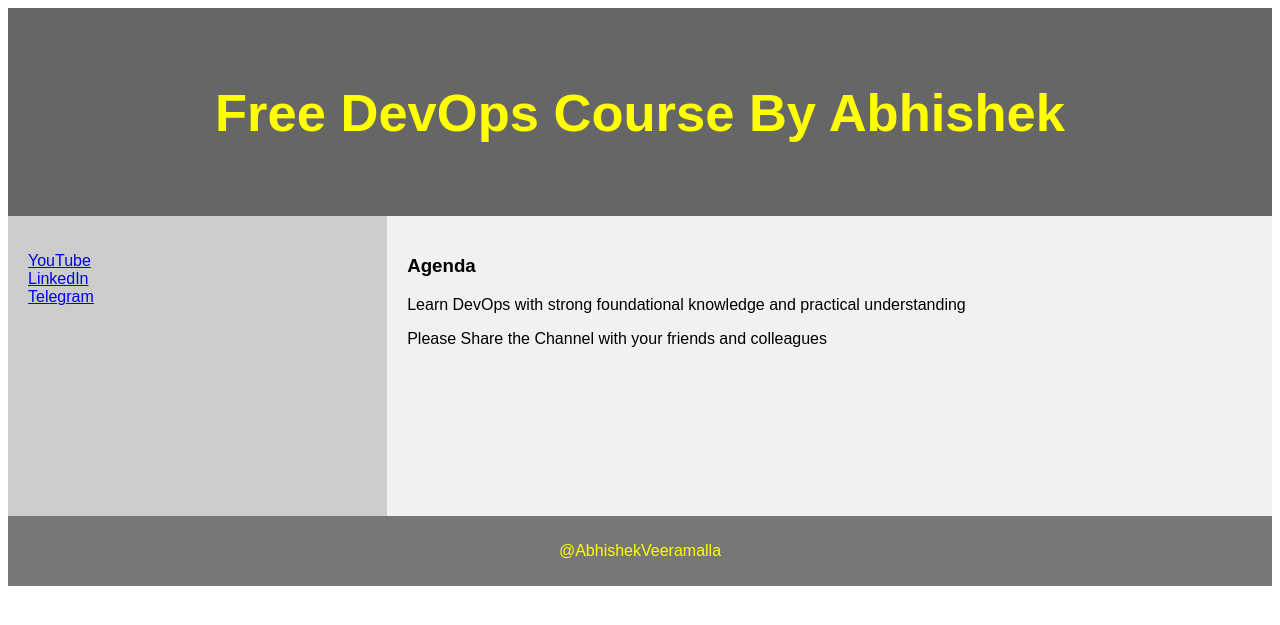
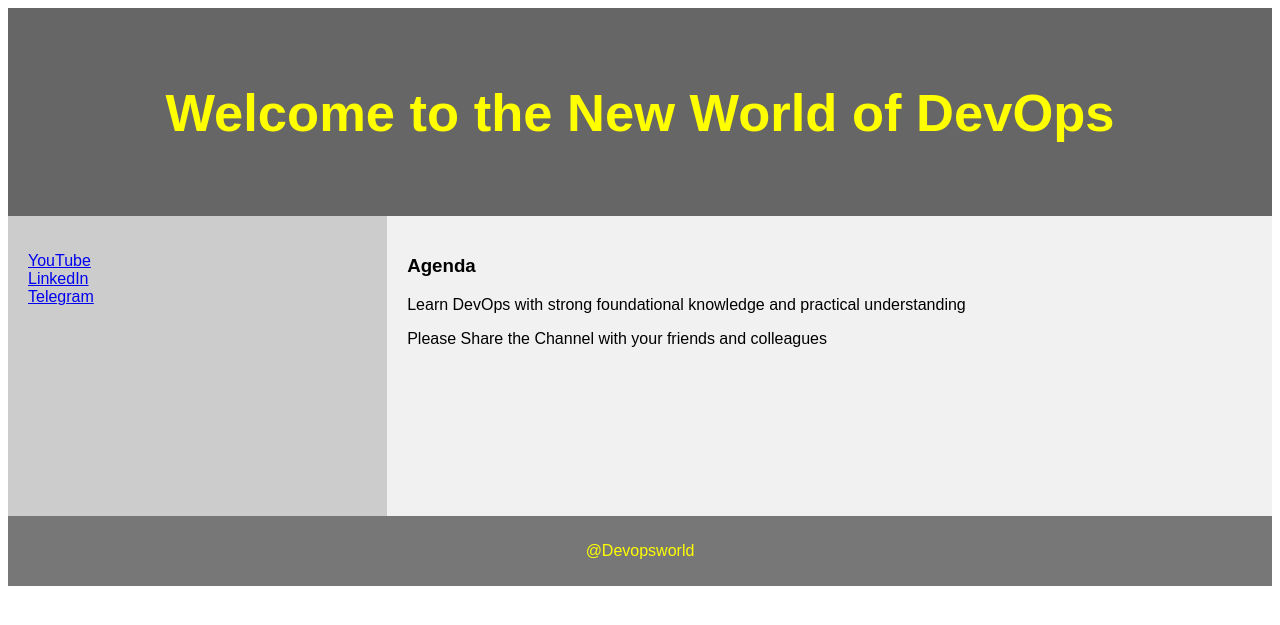
Before and after one commit to tubatiananya/Devops-dockers, a Django app: page /demo/ in a window 1280 px wide. Shown: the top 625 px of the page. Run offline with Django 4.2, Linux system fonts and the light colour scheme.

Commit message:
demo_site.html

```diff
--- a/examples/python-web-app/devops/demo/templates/demo_site.html
+++ b/examples/python-web-app/devops/demo/templates/demo_site.html
@@ -73,15 +73,15 @@ footer {
 
 
 <header>
-  <h2>Free DevOps Course By Abhishek</h2>
+  <h2>Welcome to the New World of DevOps</h2>
 </header>
 
 <section>
   <nav>
     <ul>
-      <li><a href="www.youtube.com/@AbhishekVeeramalla">YouTube</a></li>
-      <li><a href="www.linkedin.com/in/abhishek-veeramalla-77b33996/">LinkedIn</a></li>
-      <li><a href="https://telegram.me/abhishekveeramalla">Telegram</a></li>
+      <li><a href="www.Welcometothenewworldofdevops.com">YouTube</a></li>
+      <li><a href="www.linkedin.com/in/newworld-77b33996/">LinkedIn</a></li>
+      <li><a href="https://telegram.me/devopsworld">Telegram</a></li>
     </ul>
   </nav>
 
@@ -93,7 +93,7 @@ footer {
 </section>
 
 <footer>
-  <p>@AbhishekVeeramalla</p>
+  <p>@Devopsworld</p>
 </footer>
 
 </body>
```
